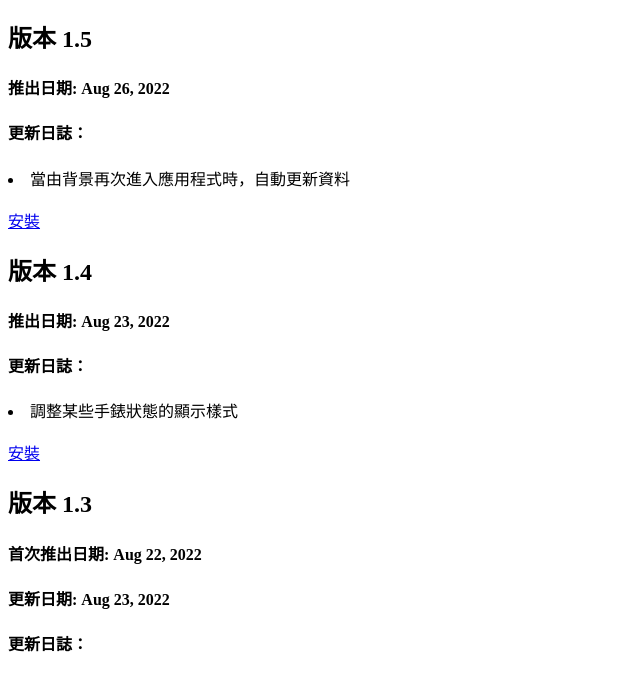
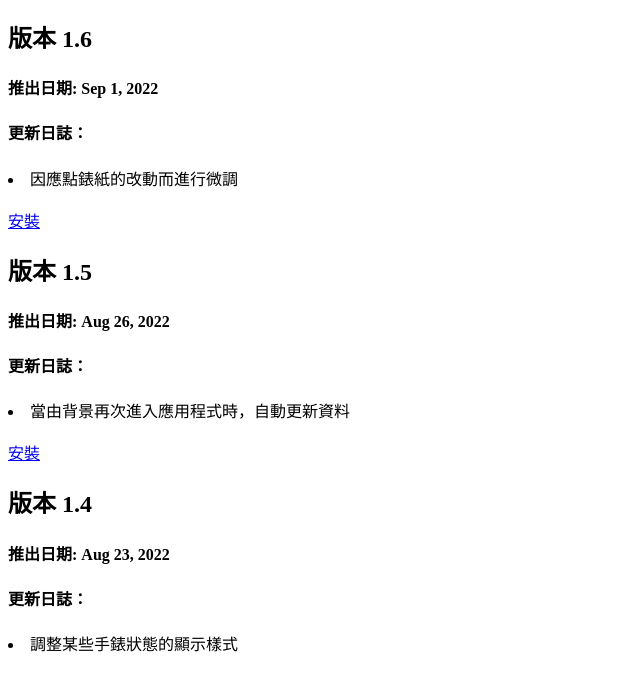
Before and after one commit to Primemory-MatthewLo/Primemory-MatthewLo.github.io, a plain HTML site: page aristo-stocktaking/prod/index.html in a window 1280 px wide. Shown: the part 70-743 px from the top of the page, without its empty margins (0-640 px from the left). Drawn offline with Linux system fonts and the light colour scheme.

Commit message:
commit `8cba6e3e26f2d306c0d9ea0e59440a5bf2168d5d`

```diff
--- a/aristo-stocktaking/prod/index.html
+++ b/aristo-stocktaking/prod/index.html
@@ -6,6 +6,16 @@
     </head>
     <body>
       <h1>Aristo Stocktaking App (正式版)</h1>
+
+      <h2>版本 1.6</h2>
+      <h4>推出日期: Sep 1, 2022</h4>
+      <h4>更新日誌：</h4>
+      <li>
+        因應點錶紙的改動而進行微調
+      </li>
+      <br />
+      <a href="itms-services://?action=download-manifest&url=https://primemory-matthewlo.github.io/aristo-stocktaking/prod/v1.6/manifest.plist">安裝</a>
+      <br />
 
       <h2>版本 1.5</h2>
       <h4>推出日期: Aug 26, 2022</h4>
```
Also changed, not shown: 2 other files.
